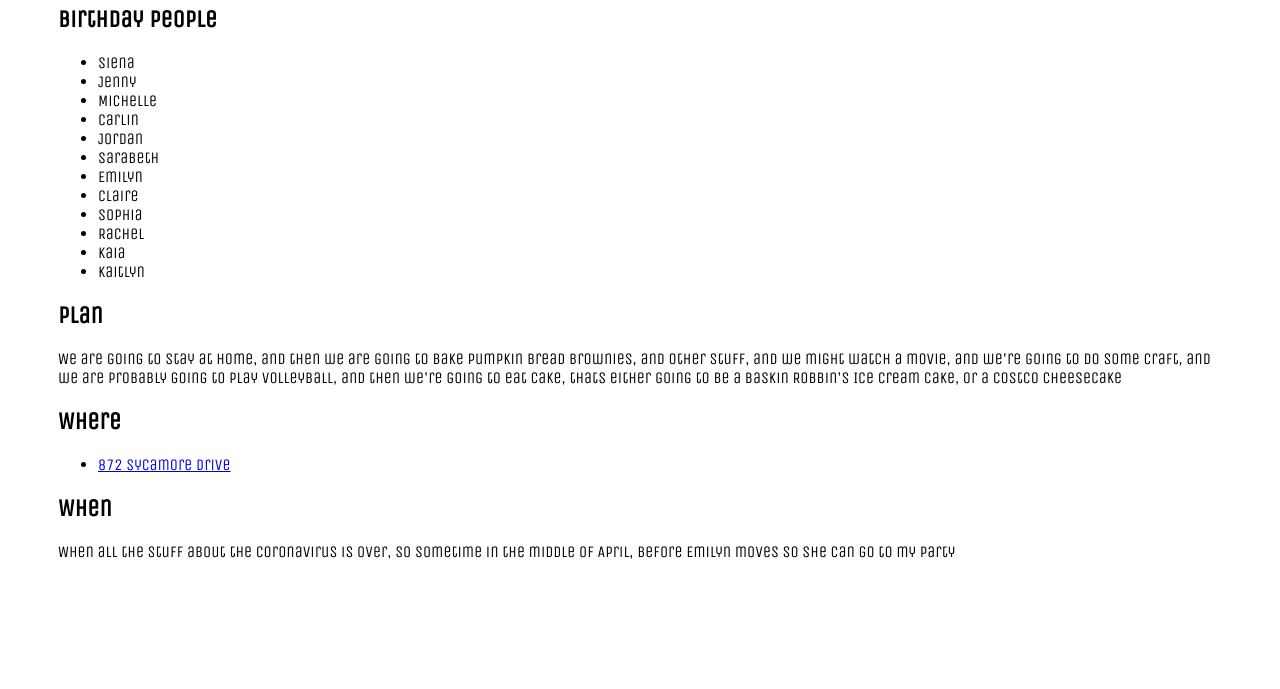
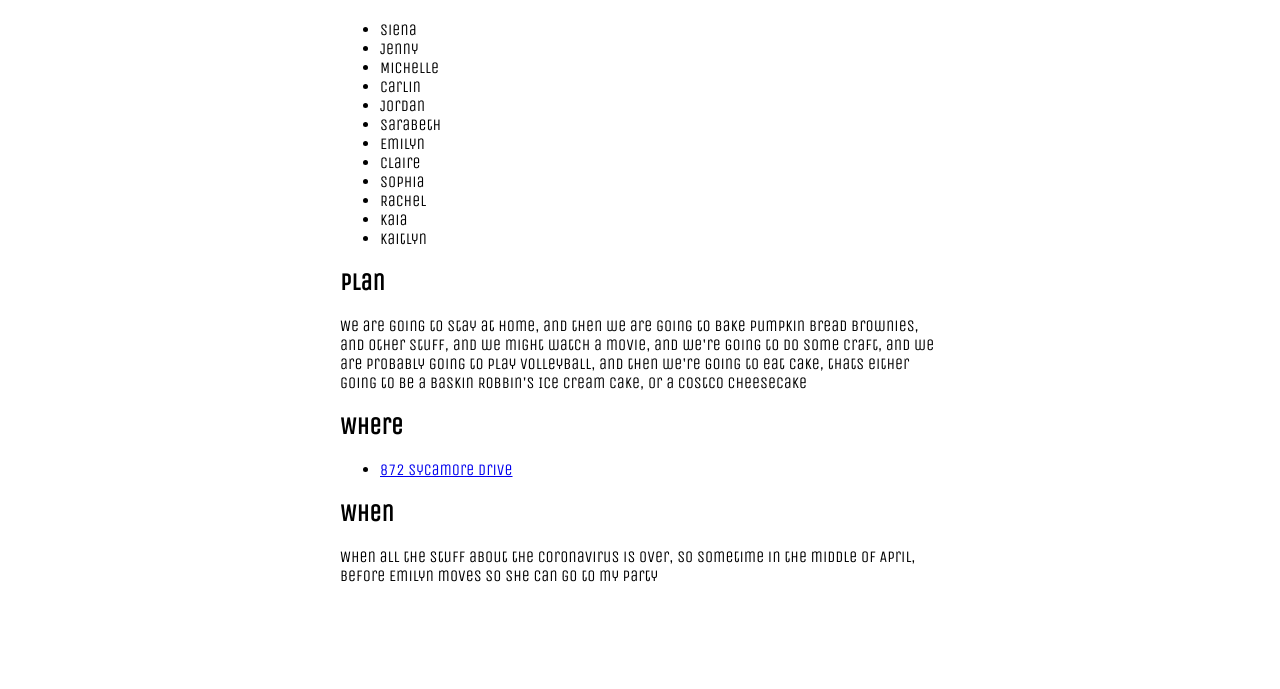
Before and after one commit to jacquelynchiang/jacquelynchiang.github.io, a plain HTML site: page index.html in a window 1280 px wide. Shown: the part 111-800 px from the top of the page. Drawn offline with nearby package versions, Linux system fonts and the light colour scheme.

Commit message:
Update index.html

```diff
--- a/index.html
+++ b/index.html
@@ -5,7 +5,8 @@
  <style type="text/css">
   body {
    font-family: 'Unica One', cursive;
-   padding: 50px;
+   max-width: 600px;
+   margin: 25px auto;
   }
   h1 {
    text-align: center;
```
